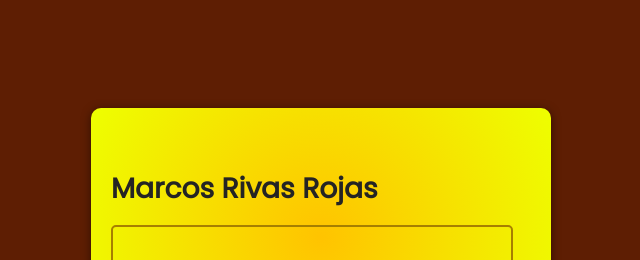
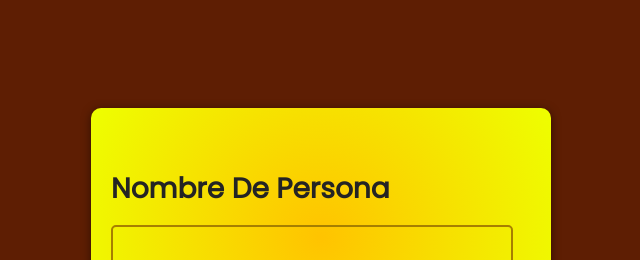
Before and after one commit to SeigiGim/Input-con-mascara, a plain HTML site: page index.html in a window 1280 px wide. Shown: the top 260 px of the page, without its empty margins (319-959 px from the left). Drawn offline with Linux system fonts and the light colour scheme.

Commit message:
cambio nombre

```diff
--- a/index.html
+++ b/index.html
@@ -13,7 +13,7 @@
 <body>
     <div id="app">
         <div class="card">
-            <div class="holder">Marcos Rivas Rojas</div>
+            <div class="holder">Nombre De Persona</div>
             <input type="text" id = "inputCard">
             <input type="text" id = "inputDate">
             <input type="text" id = "inputCVV">
```
